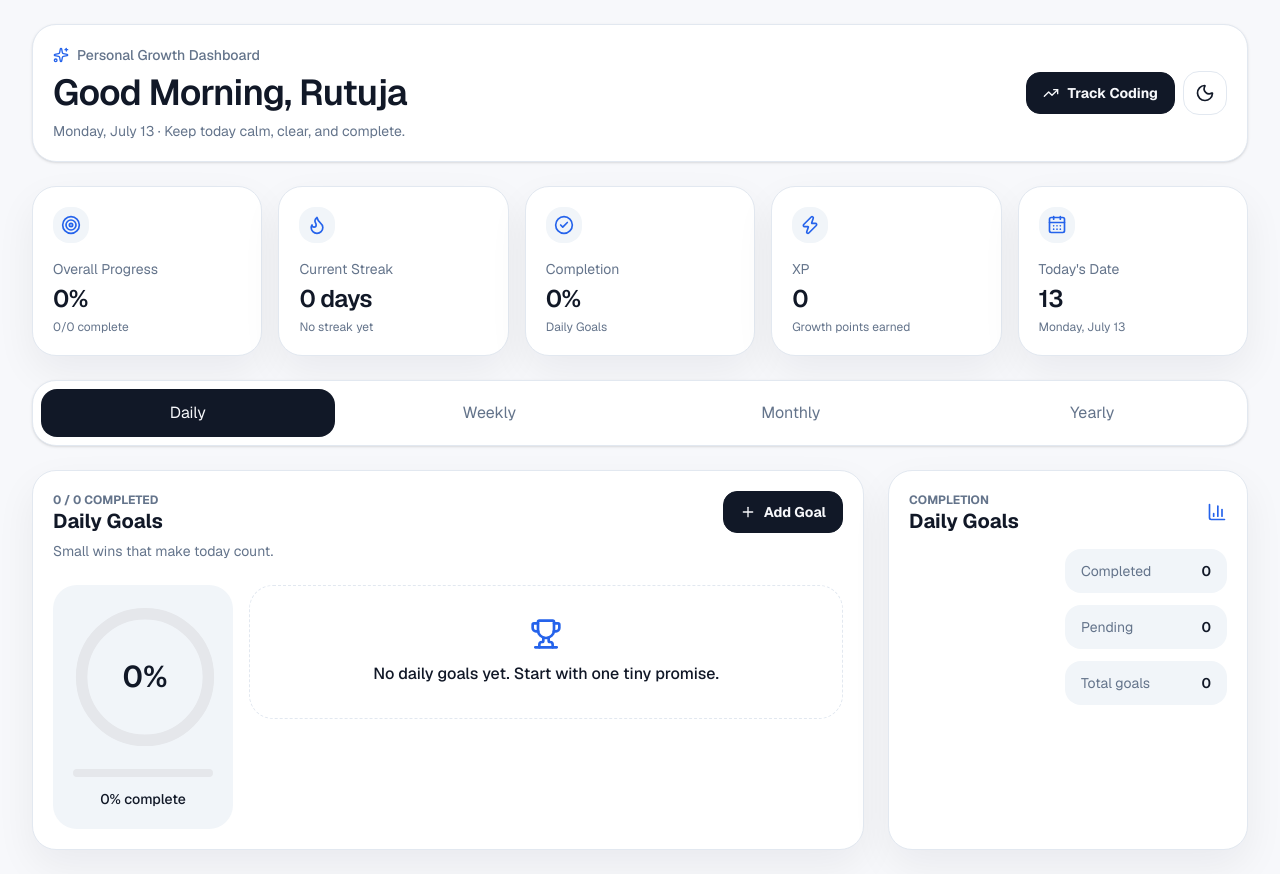
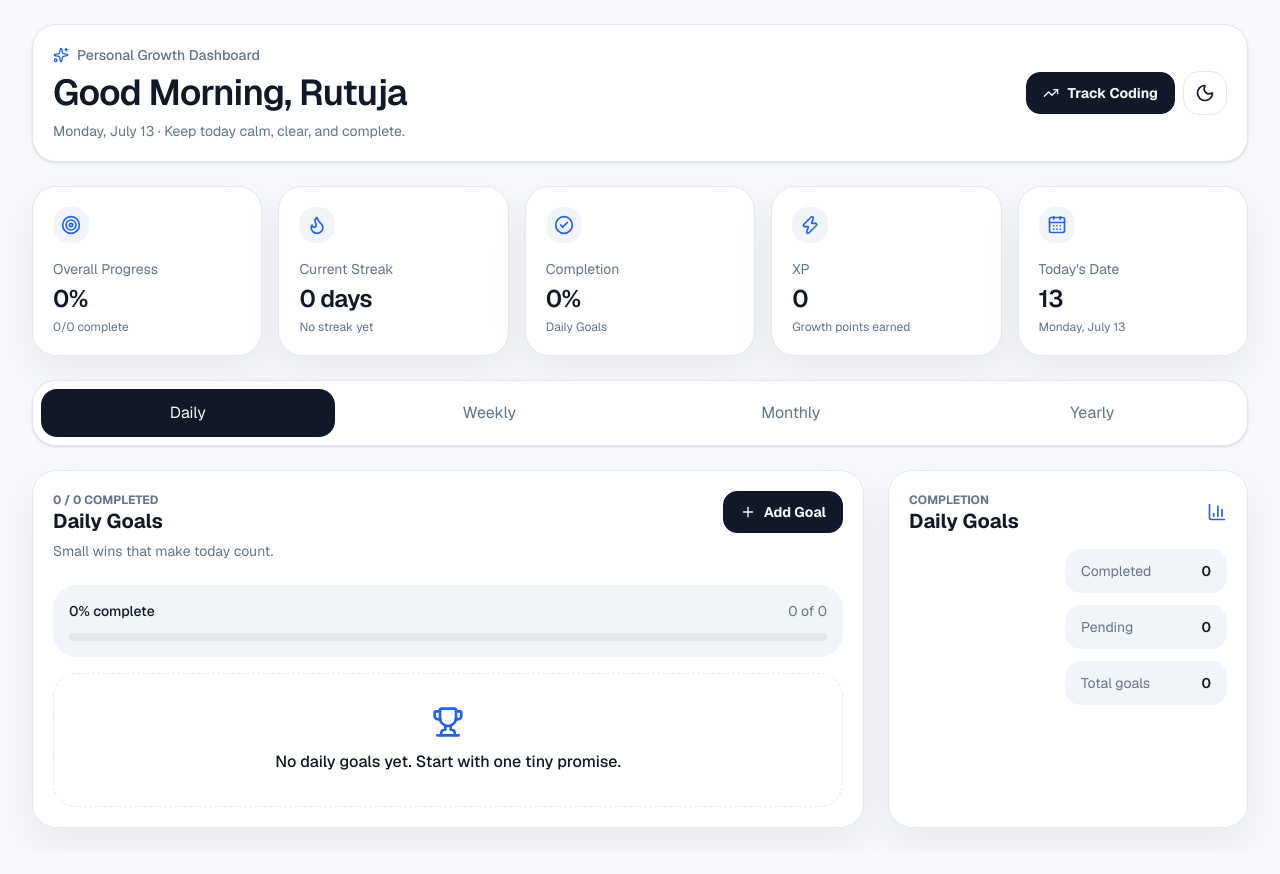
Before and after one commit to rutuja2005byte/Habit-Tracker, a Next.js app: page / in a window 1280 px wide. After the commit the page ends 852 px from the top, so only its background shows below. Built offline with nearby package versions, Linux system fonts and the light colour scheme.

Commit message:
refactor: simplify GoalPanel layout and remove CircularProgress component

```diff
--- a/app/page.tsx
+++ b/app/page.tsx
@@ -320,19 +320,16 @@ function GoalPanel({
         </button>
       </div>
 
-      <div className="mt-6 grid gap-4 lg:grid-cols-[180px_1fr]">
-        <div className="rounded-3xl bg-[var(--subtle)] p-5">
-          <CircularProgress percent={current.percent} />
-          <div className="mt-5 h-2 overflow-hidden rounded-full bg-[var(--track)]">
-            <motion.div
-              className="h-full rounded-full bg-[var(--accent)]"
-              initial={{ width: 0 }}
-              animate={{ width: `${current.percent}%` }}
-            />
+      <div className="mt-6">
+        <div className="mb-4 rounded-3xl bg-[var(--subtle)] p-4">
+          <div className="flex items-center justify-between gap-4 text-sm">
+            <span className="font-medium">{current.percent}% complete</span>
+            <span className="text-[var(--muted)]">{current.completed} of {current.total}</span>
           </div>
-          <p className="mt-3 text-center text-sm font-medium">{current.percent}% complete</p>
+          <div className="mt-3 h-2 overflow-hidden rounded-full bg-[var(--track)]">
+            <motion.div className="h-full rounded-full bg-[var(--accent)]" initial={{ width: 0 }} animate={{ width: `${current.percent}%` }} />
+          </div>
         </div>
-
         <div className="space-y-3">
           {goals.length === 0 ? (
             <div className="rounded-3xl border border-dashed border-[var(--border)] p-8 text-center">
@@ -373,32 +370,6 @@ function GoalPanel({
           )}
         </div>
       </div>
-    </div>
-  );
-}
-
-function CircularProgress({ percent }: { percent: number }) {
-  const circumference = 2 * Math.PI * 44;
-  const offset = circumference - (percent / 100) * circumference;
-
-  return (
-    <div className="relative mx-auto h-36 w-36">
-      <svg className="-rotate-90" viewBox="0 0 100 100">
-        <circle cx="50" cy="50" r="44" stroke="var(--track)" strokeWidth="8" fill="none" />
-        <motion.circle
-          cx="50"
-          cy="50"
-          r="44"
-          stroke="var(--accent)"
-          strokeWidth="8"
-          strokeLinecap="round"
-          fill="none"
-          strokeDasharray={circumference}
-          initial={{ strokeDashoffset: circumference }}
-          animate={{ strokeDashoffset: offset }}
-        />
-      </svg>
-      <div className="absolute inset-0 grid place-items-center text-3xl font-semibold">{percent}%</div>
     </div>
   );
 }
```
